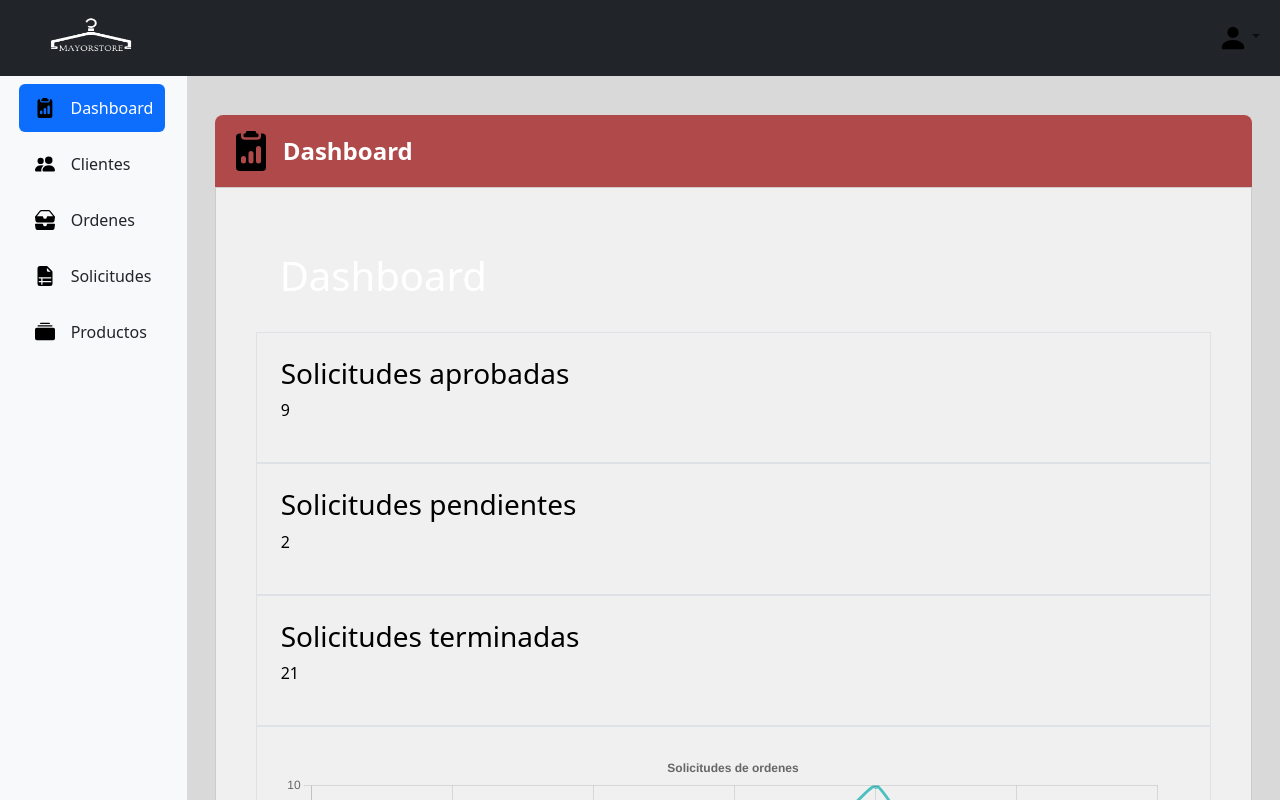
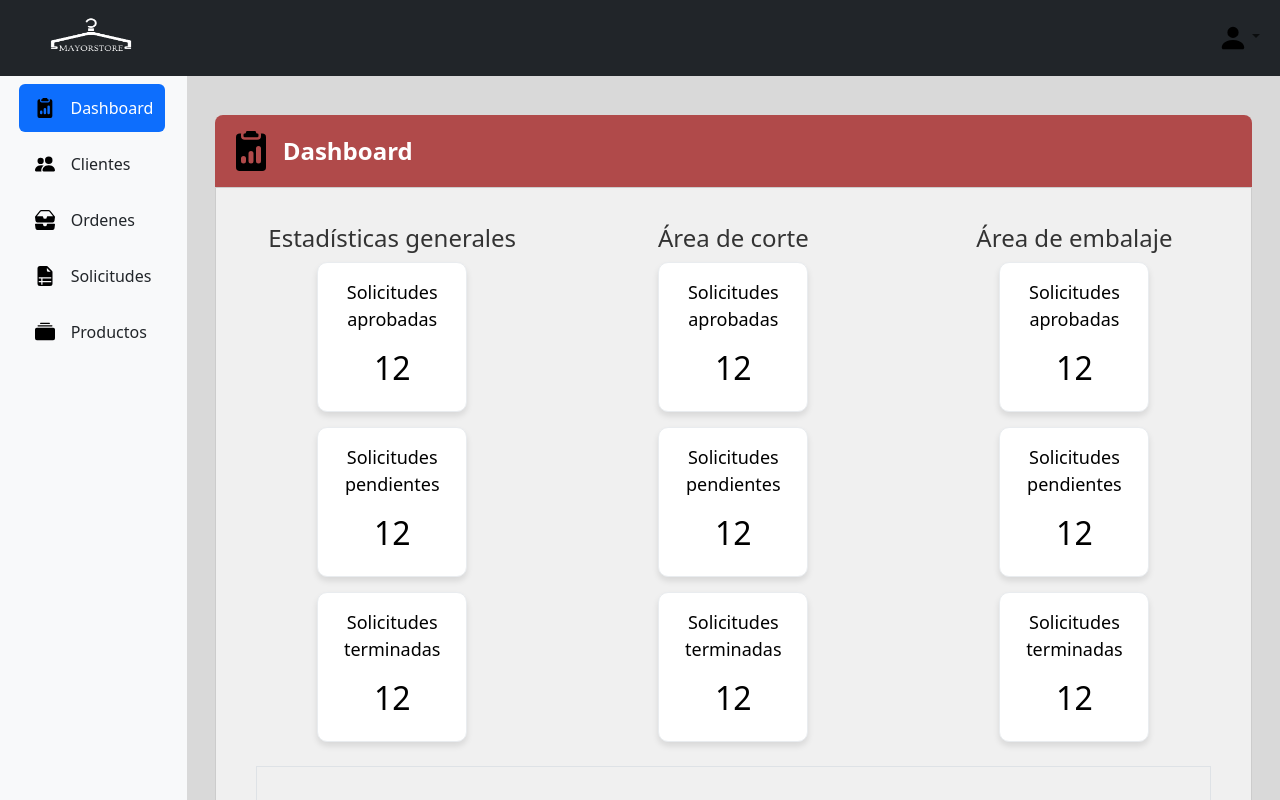
Before and after one commit to aldrichbenny/Proyecto10a, a React (Vite) app in the folder frontend/: page /admin in a window 1280 px wide. Built offline with nearby package versions, Linux system fonts and the light colour scheme.

Commit message:
Numeros para las graficas

```diff
--- a/frontend/dev-dist/sw.js
+++ b/frontend/dev-dist/sw.js
@@ -82,7 +82,7 @@ define(['./workbox-54d0af47'], (function (workbox) { 'use strict';
     "revision": "3ca0b8505b4bec776b69afdba2768812"
   }, {
     "url": "index.html",
-    "revision": "0.0mnu10hr5v"
+    "revision": "0.vfs51t1mjio"
   }], {});
   workbox.cleanupOutdatedCaches();
   workbox.registerRoute(new workbox.NavigationRoute(workbox.createHandlerBoundToURL("index.html"), {
--- /dev/null
+++ b/frontend/src/css/DashboardADM.css
@@ -0,0 +1,58 @@
+.estadisticas-container {
+    display: flex;
+    justify-content: space-around;
+    align-items: flex-start;
+    gap: 20px;
+    margin-top: 20px;
+  }
+
+  .seccion {
+    flex: 1;
+    text-align: center;
+  }
+
+  .titulo-seccion {
+    font-size: 24px;
+    color: #333;
+    margin-bottom: 10px;
+  }
+
+  .cartas-columna {
+    display: flex;
+    flex-direction: column;
+    align-items: center;
+    gap: 15px;
+  }
+
+  .carta {
+    width: 150px;
+    height: 150px;
+    background-color: #ffffff;
+    border: 1px solid #e9ecef;
+    border-radius: 10px;
+    box-shadow: 0 4px 6px rgba(0, 0, 0, 0.1);
+    display: flex;
+    align-items: center;
+    justify-content: center;
+    flex-direction: column;
+    text-align: center;
+    padding: 10px;
+    transition: transform 0.2s ease, box-shadow 0.2s ease;
+  }
+
+  .carta:hover {
+    transform: translateY(-5px);
+    box-shadow: 0 6px 10px rgba(0, 0, 0, 0.15);
+  }
+
+  .carta-content {
+    display: flex;
+    flex-direction: column;
+    align-items: center;
+    justify-content: center;
+    gap: 10px;
+  }
+
+  .carta p{
+    font-size: 18px;
+  }
--- a/frontend/src/pages/Administrador/DashboardAdmin.jsx
+++ b/frontend/src/pages/Administrador/DashboardAdmin.jsx
@@ -1,26 +1,9 @@
 import React from 'react';
 import { Line } from 'react-chartjs-2';
+import '../../css/DashboardADM.css'
 import { Clipboard2DataFill } from 'react-bootstrap-icons';
-import {
-  Chart as ChartJS,
-  CategoryScale,
-  LinearScale,
-  PointElement,
-  LineElement,
-  Title,
-  Tooltip,
-  Legend,
-} from 'chart.js';
-
-ChartJS.register(
-  CategoryScale,
-  LinearScale,
-  PointElement,
-  LineElement,
-  Title,
-  Tooltip,
-  Legend
-);
+import { Chart as ChartJS, CategoryScale, LinearScale, PointElement, LineElement, Title, Tooltip, Legend } from 'chart.js';
+ChartJS.register( CategoryScale, LinearScale, PointElement, LineElement, Title, Tooltip, Legend );
 
 const DashboardAdmin = () => {
   const data = {
@@ -63,52 +46,48 @@ const DashboardAdmin = () => {
         <div className="title-container">
             <div className='Symbol'> <Clipboard2DataFill size={40} /> </div>
             <div className='Title'>Dashboard</div>
-
             {/* Se deja sin usar el boton de back para usarlo en detalles */}
             <button className='back-button' saria-label="Volver atrás"></button>
         </div>
       <div className="container2">
-          <div className="p-4">
-          <h1 className="text-2xl font-bold p-4 bg-[#cd5c5c] text-white rounded mb-6">
-            Dashboard
-          </h1>
-
-          <div className="grid grid-cols-3 gap-4 mb-6">
-            <div className="border rounded-lg p-4 flex items-center justify-between">
-              <div>
-                <h3 className="text-gray-600">Solicitudes aprobadas</h3>
-                <p className="text-3xl font-bold">9</p>
-              </div>
-              <div className="text-4xl text-gray-400">
-                <i className="fas fa-file-alt"></i>
+        <div className="estadisticas-container">
+          {/* Sección de Generales */}
+          <div className="seccion">
+            <h3 className="titulo-seccion">Estadísticas generales</h3>
+            <div className="cartas-columna">
+              <div className="carta"><p>Solicitudes aprobadas</p><h2>12</h2></div>
+              <div className="carta"><p>Solicitudes pendientes</p><h2>12</h2></div>
+              <div className="carta"><p>Solicitudes terminadas</p><h2>12</h2></div>
             </div>
           </div>
 
-            <div className="border rounded-lg p-4 flex items-center justify-between">
-              <div>
-                <h3 className="text-gray-600">Solicitudes pendientes</h3>
-                <p className="text-3xl font-bold">2</p>
-              </div>
-              <div className="text-4xl text-gray-400">
-                <i className="fas fa-file-alt"></i>
+          {/* Sección de Corte */}
+          <div className="seccion">
+            <h3 className="titulo-seccion">Área de corte</h3>
+            <div className="cartas-columna">
+              <div className="carta"><p>Solicitudes aprobadas</p><h2>12</h2></div>
+              <div className="carta"><p>Solicitudes pendientes</p><h2>12</h2></div>
+              <div className="carta"><p>Solicitudes terminadas</p><h2>12</h2></div>
             </div>
           </div>
 
-            <div className="border rounded-lg p-4 flex items-center justify-between">
-              <div>
-                <h3 className="text-gray-600">Solicitudes terminadas</h3>
-                <p className="text-3xl font-bold">21</p>
-              </div>
-              <div className="text-4xl text-gray-400">
-                <i className="fas fa-file-alt"></i>
+          {/* Sección de Embalaje */}
+          <div className="seccion">
+            <h3 className="titulo-seccion">Área de embalaje</h3>
+            <div className="cartas-columna">
+              <div className="carta"><p>Solicitudes aprobadas</p><h2>12</h2></div>
+              <div className="carta"><p>Solicitudes pendientes</p><h2>12</h2></div>
+              <div className="carta"><p>Solicitudes terminadas</p><h2>12</h2></div>
             </div>
           </div>
         </div>
 
+        <div className="p-4">
           <div className="border rounded-lg p-4">
             <Line data={data} options={options} />
           </div>
         </div>
+
       </div>
     </div>
   );
```
Lines whose indentation alone changed are shown as unchanged.
